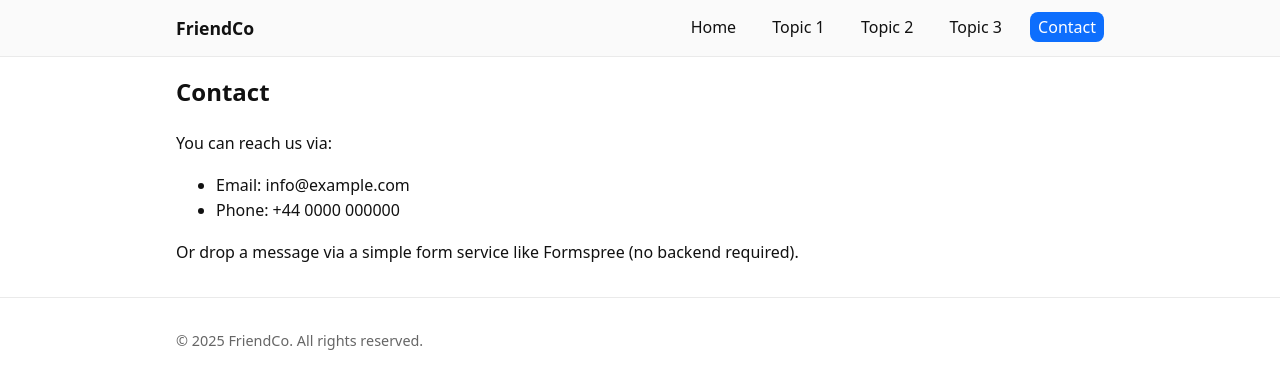
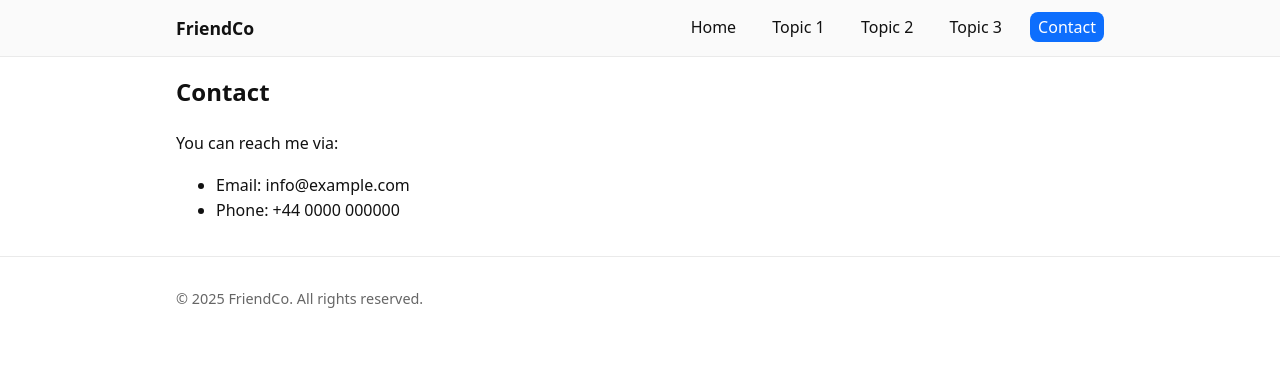
Before and after one commit to EdwardDylanLucas/TiffanyWebsite, a Jekyll site: the page built from contact.md, in a window 1280 px wide. Shown: the top 389 px of the page. Built offline with Jekyll 4.4.1, drawn with Linux system fonts in a browser that asks for light colours.

Commit message:
Update contact.md

```diff
--- a/contact.md
+++ b/contact.md
@@ -4,9 +4,7 @@ title: Contact
 permalink: /contact
 ---
 
-You can reach us via:
+You can reach me via:
 
 - Email: info@example.com
 - Phone: +44 0000 000000
-
-Or drop a message via a simple form service like Formspree (no backend required).
```
